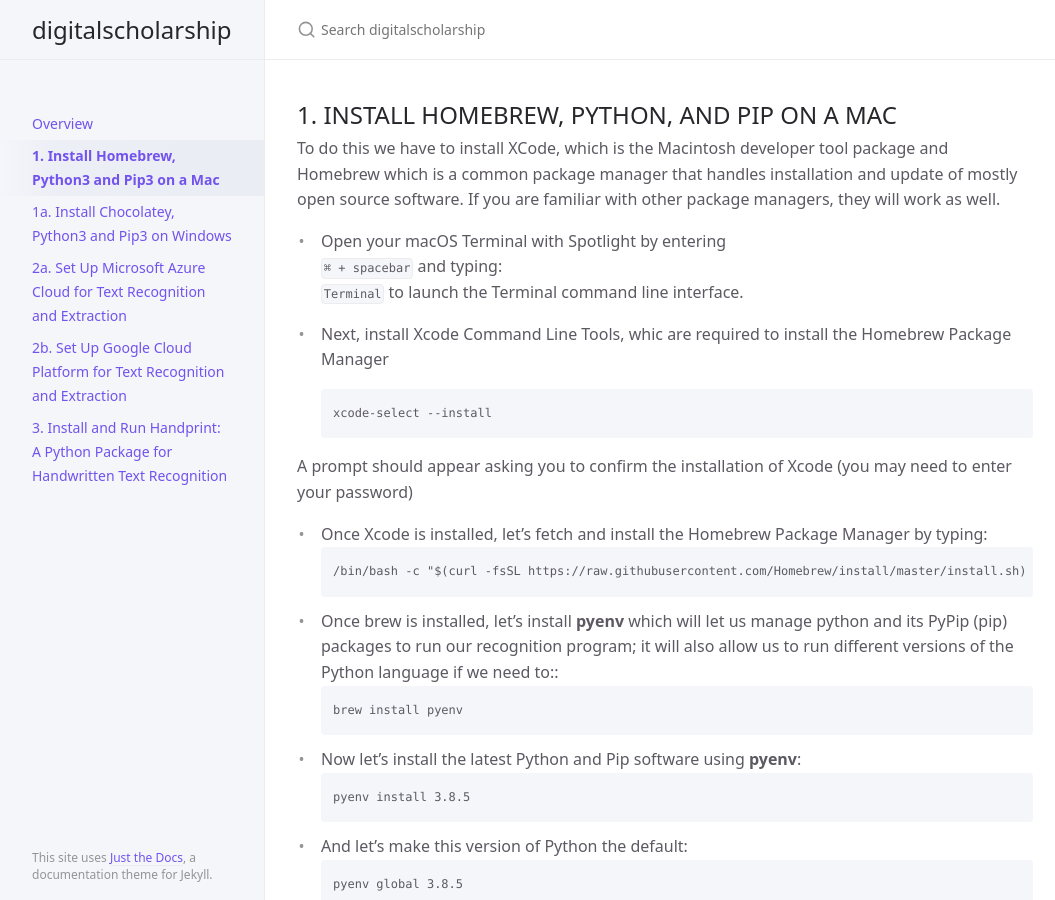
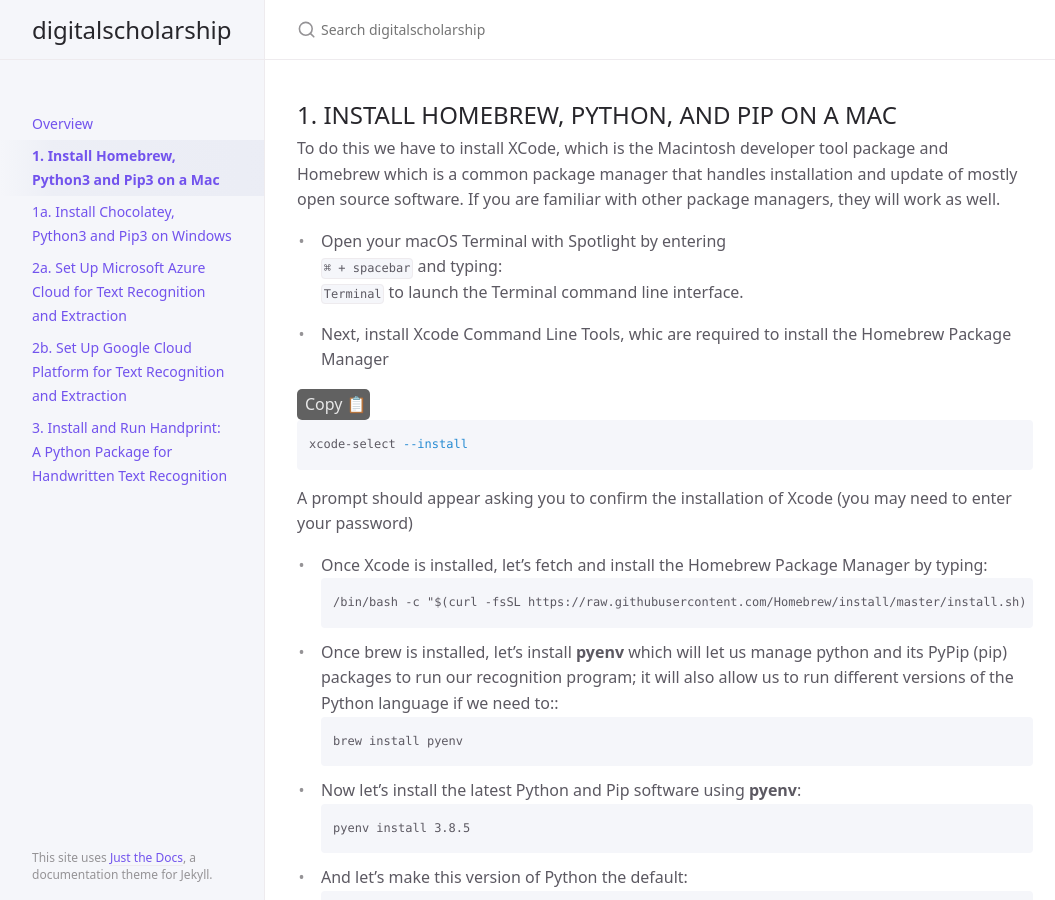
Before and after one commit to ccarvel/digitalscholarship, a Jekyll site: the page built from step_1_cli.md, in a window 1280 px wide and 900 px high. Shown: the whole window, without its empty margins (107-1162 px from the left). Built offline with Jekyll 4.4.1, drawn with Linux system fonts in a browser that asks for light colours.

Commit message:
Update step_1_cli.md

````diff
--- a/step_1_cli.md
+++ b/step_1_cli.md
@@ -13,7 +13,8 @@ To do this we have to install XCode, which is the Macintosh developer tool packa
 to launch the Terminal command line interface.<br/>
 
 * Next, install Xcode Command Line Tools, whic are required to install the Homebrew Package Manager<br/>
-```
+{% include codeHeader.html %}
+```bash
 xcode-select --install
 ```
 
````
